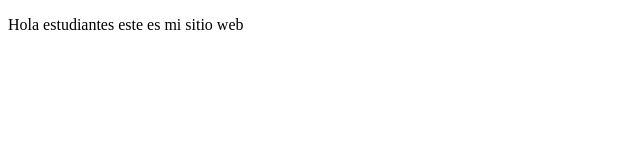
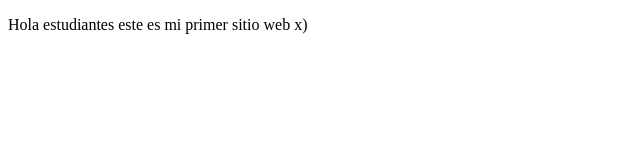
Before and after one commit to WilliamSantiagoAlzate/proyectoDemoCursoPrework, a plain HTML site: page index.html in a window 1280 px wide. Shown: the full height of the page, 0-640 px from the left. Drawn offline with Linux system fonts and the light colour scheme.

Commit message:
changes in index.html

```diff
--- a/index.html
+++ b/index.html
@@ -6,6 +6,6 @@
     <title>Hola Mundo</title>
 </head>
 <body>
-    <p>Hola estudiantes este es mi sitio web</p>
+    <p>Hola estudiantes este es mi primer sitio web x)</p>
 </body>
 </html>
```
